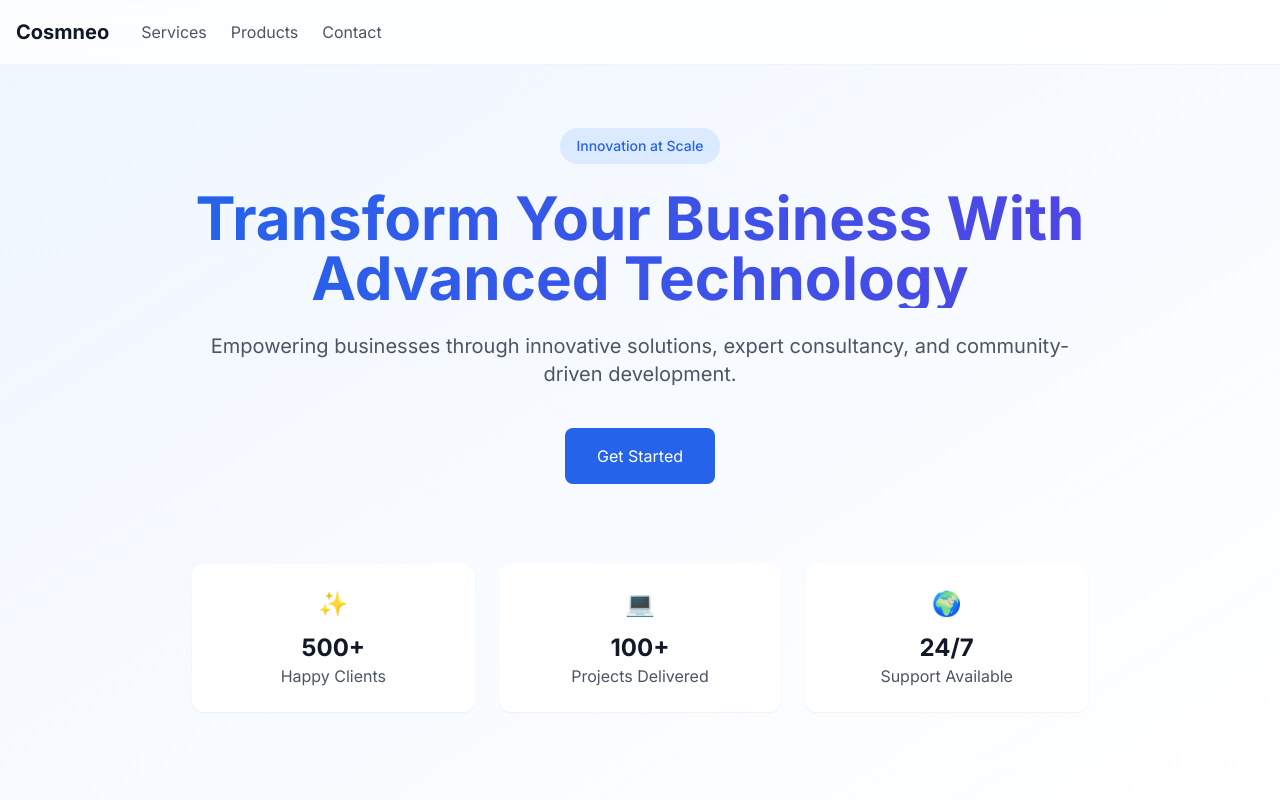
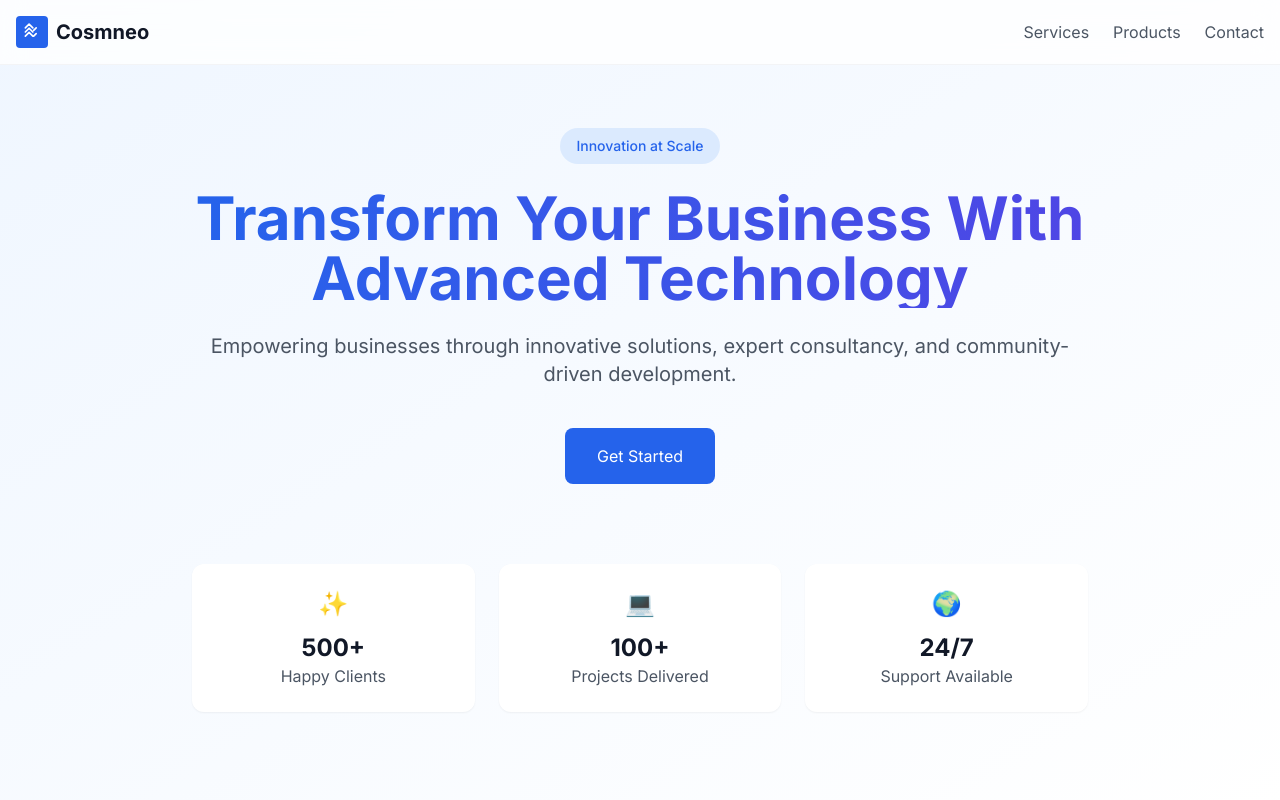
Before and after one commit to BernardoCabral123/cosmneo-landing-portal, a React (Vite) app: page / in a window 1280 px wide. Shown: the top 800 px of the page. Built offline with nearby package versions, Linux system fonts and the light colour scheme.

Commit message:
Align navbar links and add logo
Align navigation bar links to the right and add a logo to the left of the Cosmneo text.

```diff
--- a/src/pages/Index.tsx
+++ b/src/pages/Index.tsx
@@ -1,4 +1,3 @@
-
 import { useState, useEffect } from "react";
 import { ArrowRight } from "lucide-react";
 
@@ -46,11 +45,27 @@ const Index = () => {
       <nav className="fixed top-0 w-full bg-white/80 backdrop-blur-md border-b border-gray-100 z-50">
         <div className="container mx-auto px-4">
           <div className="flex items-center justify-between h-16">
-            <div className="flex items-center space-x-8">
-              <a href="#" className="text-xl font-bold text-gray-900">
-                Cosmneo
+            <div className="flex items-center">
+              <a href="#" className="flex items-center space-x-2 text-xl font-bold text-gray-900">
+                <div className="w-8 h-8 bg-blue-600 rounded flex items-center justify-center">
+                  <svg
+                    viewBox="0 0 24 24"
+                    fill="none"
+                    stroke="currentColor"
+                    className="w-5 h-5 text-white"
+                  >
+                    <path
+                      strokeLinecap="round"
+                      strokeLinejoin="round"
+                      strokeWidth={2}
+                      d="M4 7l4.5-4.5L13 7M4 12l4.5-4.5L13 12M4 17l4.5-4.5L13 17M17 7l-3 3M14 17l3-3"
+                    />
+                  </svg>
+                </div>
+                <span>Cosmneo</span>
               </a>
-              <div className="hidden md:flex space-x-6">
+            </div>
+            <div className="hidden md:flex items-center space-x-6">
               <a href="#services" className="text-gray-600 hover:text-gray-900 transition-colors">
                 Services
               </a>
@@ -60,7 +75,6 @@ const Index = () => {
               <a href="#contact" className="text-gray-600 hover:text-gray-900 transition-colors">
                 Contact
               </a>
-              </div>
             </div>
             <button
               onClick={() => setIsMenuOpen(!isMenuOpen)}
@@ -251,7 +265,7 @@ const Index = () => {
                           strokeLinecap="round"
                           strokeLinejoin="round"
                           strokeWidth={2}
-                          d="M3 5a2 2 0 012-2h3.28a1 1 0 01.948.684l1.498 4.493a1 1 0 01-.502 1.21l-2.257 1.13a11.042 11.042 0 005.516 5.516l1.13-2.257a1 1 0 011.21-.502l4.493 1.498a1 1 0 01.684.949V19a2 2 0 01-2 2h-1C9.716 21 3 14.284 3 6V5z"
+                          d="M3 5a2 2 0 11-6 0 3 3 0 016 0z"
                         />
                       </svg>
                     </div>
```
Lines whose indentation alone changed are shown as unchanged.
